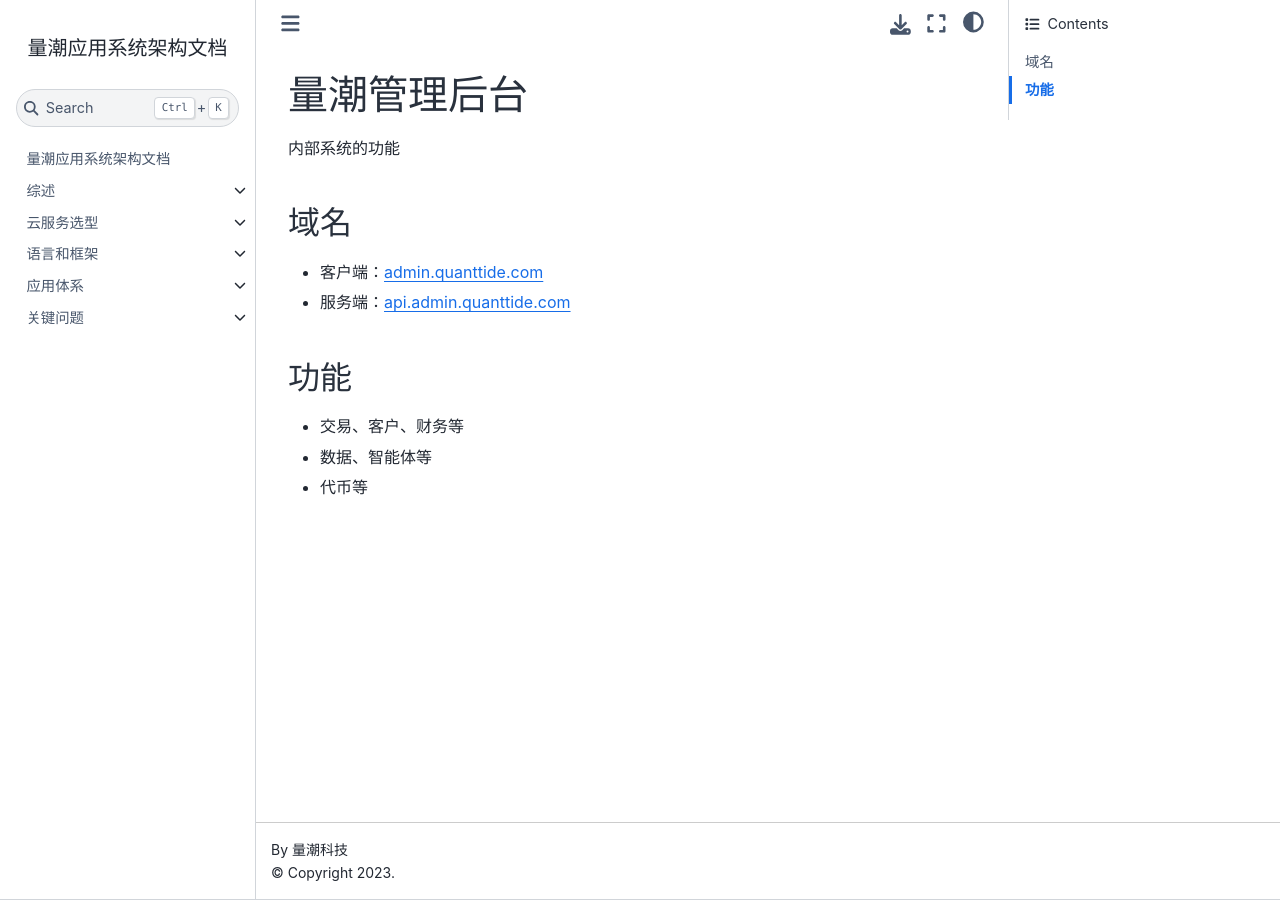
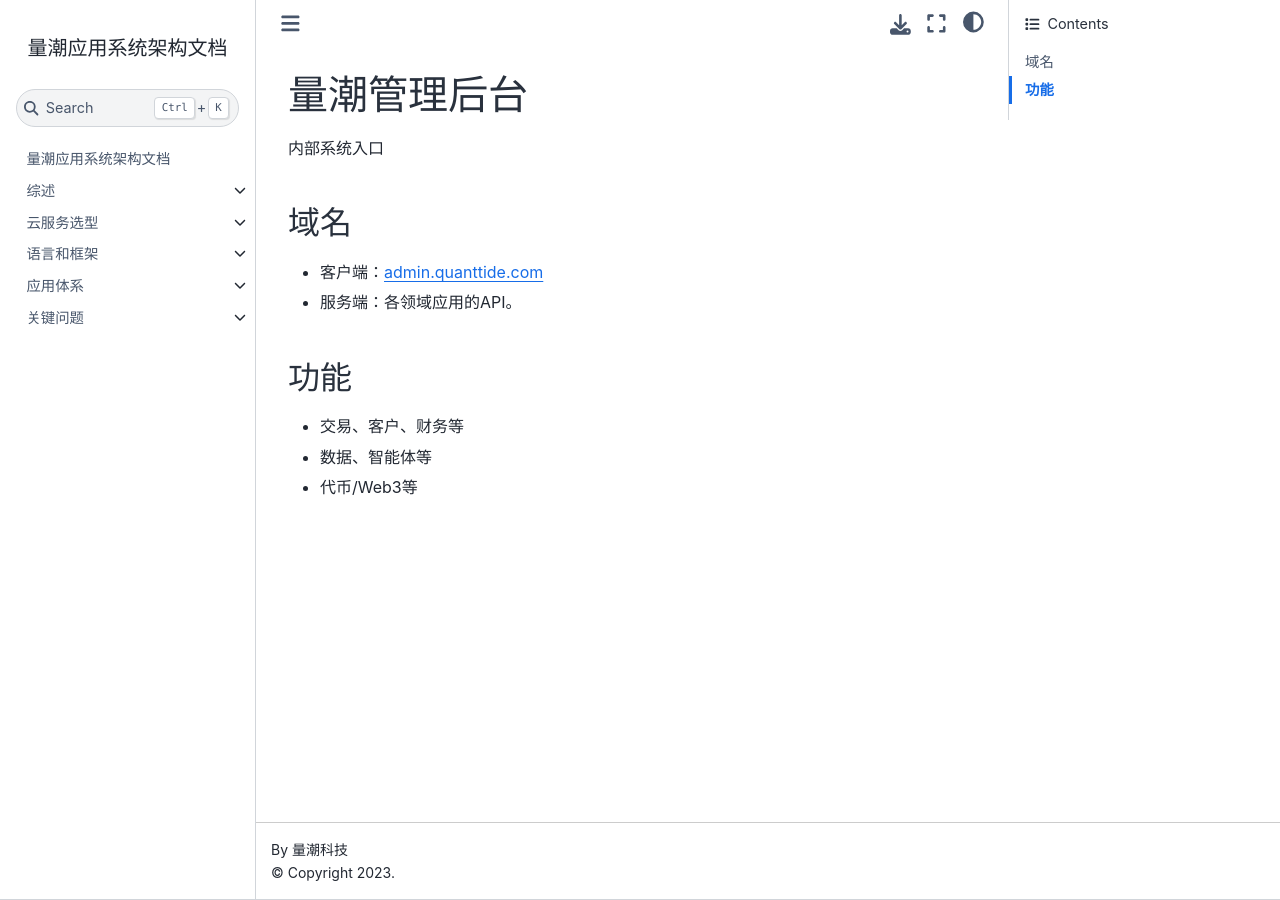
Before and after one commit to quanttide/qtapps-arch, a Jupyter Book: the page built from layers/interfaces/qtadmin.md, in a window 1280 px wide. Built offline with Jupyter Book 1.0.4 settings and Sphinx 7.4.7 and the Sphinx Book theme 1.1.4, drawn with Linux system fonts in a browser that asks for light colours; pages that are not in the unit, such as notebooks, are missing from menus.

Commit message:
feat: 更新

```diff
--- a/layers/applications/qtadmin.md
+++ b/layers/interfaces/qtadmin.md
@@ -1,14 +1,14 @@
 # 量潮管理后台
 
-内部系统的功能
+内部系统入口
 
 ## 域名
 
 - 客户端：admin.quanttide.com
-- 服务端：api.admin.quanttide.com
+- 服务端：各领域应用的API。
 
 ## 功能
 
 - 交易、客户、财务等
 - 数据、智能体等
-- 代币等
+- 代币/Web3等
```
Also changed, not shown: layers/applications/README.md (deleted, +0 -1 lines), layers/interfaces/README.md (added, +1 -0 lines).
